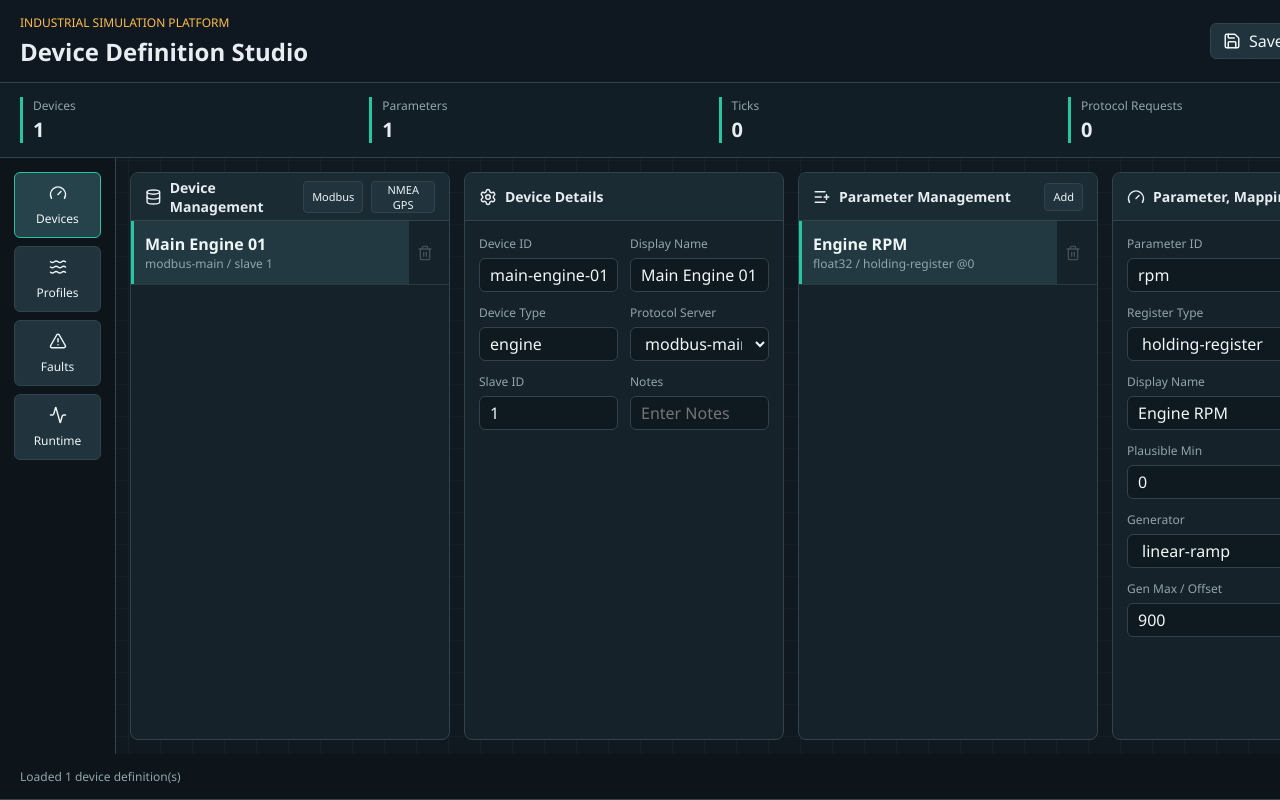
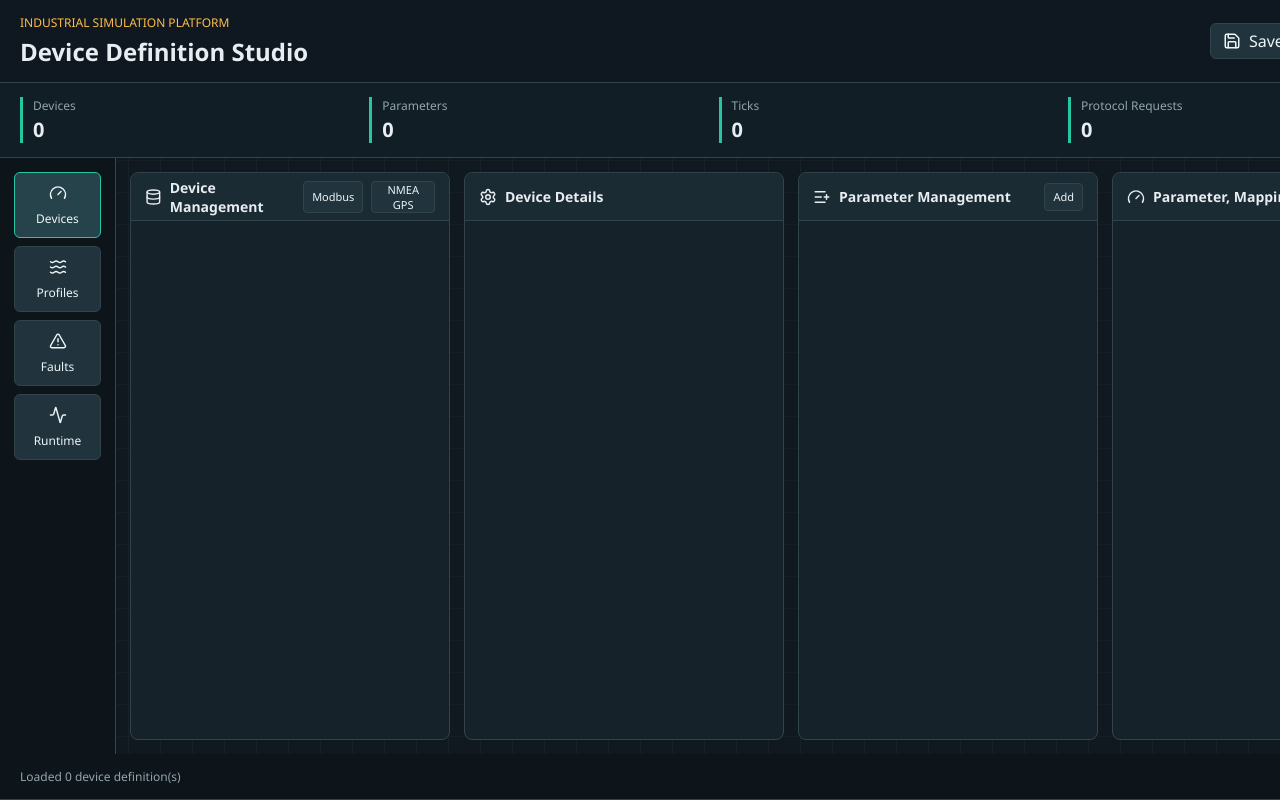
Before and after one commit to snehalsaurabh/Maritime-Industrial-Simulation-System, a React (Vite) app in the folder industrial-simulator/: page / in a window 1280 px wide. Shown: the top 800 px of the page. Built offline with nearby package versions, Linux system fonts and the light colour scheme.

Commit message:
Removed hardcoded setup for modbus devices

```diff
--- a/industrial-simulator/config/schemas/simulator.schema.json
+++ b/industrial-simulator/config/schemas/simulator.schema.json
@@ -36,7 +36,7 @@
     },
     "devices": {
       "type": "array",
-      "minItems": 1,
+      "minItems": 0,
       "items": {
         "type": "object",
         "required": ["deviceId", "protocol", "parameters"],
@@ -60,7 +60,7 @@
           "faults": { "$ref": "#/$defs/faults" },
           "parameters": {
             "type": "array",
-            "minItems": 1,
+            "minItems": 0,
             "items": {
               "type": "object",
               "required": ["parameterId", "dataType", "generator"],
--- a/industrial-simulator/src/studio/renderer/App.tsx
+++ b/industrial-simulator/src/studio/renderer/App.tsx
@@ -12,7 +12,7 @@ import {
   Trash2,
   Waves
 } from 'lucide-react';
-import { useEffect, useMemo, useState } from 'react';
+import { useEffect, useMemo, useState, type JSX } from 'react';
 import type {
   DataType,
   FaultDefinition,
@@ -22,6 +22,7 @@ import type {
 import type {
   FaultScenario,
   SimulationProfile,
+  StudioApi,
   StudioDeviceDefinition,
   StudioParameterDefinition,
   StudioProject,
@@ -82,8 +83,8 @@ const fallbackApi = {
 export function App(): JSX.Element {
   const [project, setProject] = useState<StudioProject>(() => createDefaultStudioProject());
   const [snapshot, setSnapshot] = useState<StudioRuntimeSnapshot | undefined>();
-  const [selectedDeviceId, setSelectedDeviceId] = useState('main-engine-01');
-  const [selectedParameterId, setSelectedParameterId] = useState('rpm');
+  const [selectedDeviceId, setSelectedDeviceId] = useState('');
+  const [selectedParameterId, setSelectedParameterId] = useState('');
   const [tab, setTab] = useState<Tab>('device');
   const [status, setStatus] = useState('Loading studio project');
 
@@ -206,9 +207,6 @@ export function App(): JSX.Element {
   }
 
   function removeDevice(deviceId: string): void {
-    if (project.devices.length <= 1) {
-      return;
-    }
     const remaining = project.devices.filter((device) => device.deviceId !== deviceId);
     updateProject((draft) => {
       draft.devices = draft.devices.filter((device) => device.deviceId !== deviceId);
@@ -233,9 +231,6 @@ export function App(): JSX.Element {
 
   function removeParameter(parameterId: string): void {
     if (!selectedDevice || isNmeaDevice(selectedDevice, project.protocols)) {
-      return;
-    }
-    if (selectedDevice.parameters.length <= 1) {
       return;
     }
     const remaining = selectedDevice.parameters.filter(
@@ -402,7 +397,7 @@ export function App(): JSX.Element {
   );
 }
 
-function api(): typeof window.studioApi {
+function api(): StudioApi {
   return window.studioApi ?? fallbackApi;
 }
 
@@ -495,7 +490,6 @@ function DeviceWorkspace(props: {
                 <button
                   className="list-row-delete"
                   title="Remove device"
-                  disabled={project.devices.length <= 1}
                   onClick={() => removeDevice(device.deviceId)}
                 >
                   <Trash2 size={16} />
@@ -620,7 +614,6 @@ function DeviceWorkspace(props: {
                   <button
                     className="list-row-delete"
                     title="Remove parameter"
-                    disabled={(selectedDevice?.parameters.length ?? 0) <= 1}
                     onClick={() => removeParameter(parameter.parameterId)}
                   >
                     <Trash2 size={16} />
--- a/industrial-simulator/src/studio/renderer/global.d.ts
+++ b/industrial-simulator/src/studio/renderer/global.d.ts
@@ -2,7 +2,7 @@ import type { StudioApi } from '../shared/studio-types.js';
 
 declare global {
   interface Window {
-    studioApi: StudioApi;
+    studioApi?: StudioApi;
   }
 }
 
--- a/industrial-simulator/src/studio/shared/studio-types.ts
+++ b/industrial-simulator/src/studio/shared/studio-types.ts
@@ -216,45 +216,13 @@ export function createDefaultStudioProject(): StudioProject {
       healthPort: 8088
     },
     protocols: ensureStudioProtocols([]),
-    devices: [
-      {
-        deviceId: 'main-engine-01',
-        deviceType: 'engine',
-        displayName: 'Main Engine 01',
-        protocol: {
-          type: 'modbus-tcp',
-          serverId: 'modbus-main',
-          slaveId: 1
-        },
-        parameters: [
-          {
-            parameterId: 'rpm',
-            displayName: 'Engine RPM',
-            dataType: 'float32',
-            unit: 'rpm',
-            plausibleMin: 0,
-            plausibleMax: 1200,
-            decimalPlaces: 1,
-            generator: {
-              type: 'linear-ramp',
-              min: 500,
-              max: 900,
-              step: 10
-            },
-            mapping: {
-              registerType: 'holding-register',
-              address: 0
-            }
-          }
-        ]
-      }
-    ],
+    devices: [],
     profiles: [
       {
         profileId: 'normal-operation',
         displayName: 'Normal Operation',
         description: 'Default operating profile for generated values.',
-        deviceIds: ['main-engine-01'],
+        deviceIds: [],
         enabled: true
       }
     ],
```
Also changed, not shown: industrial-simulator/src/studio/renderer/tsconfig.json (added, +12 -0 lines), 1 other file (tests, documents, lock files or other folders).
